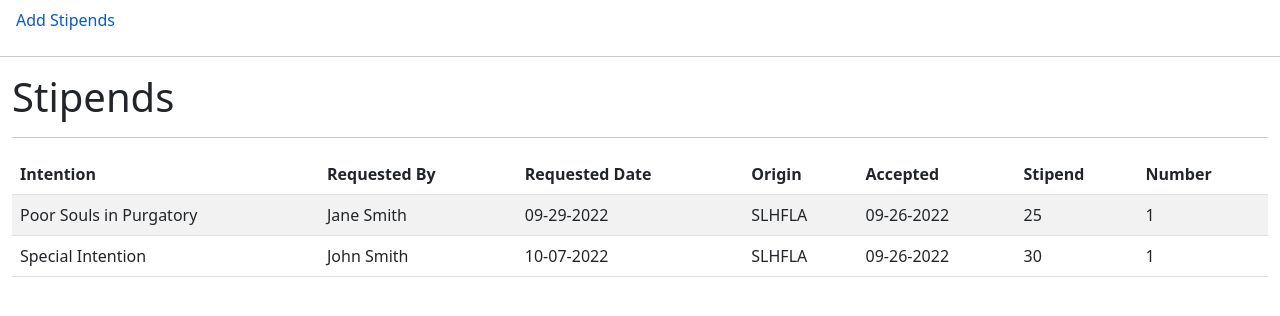
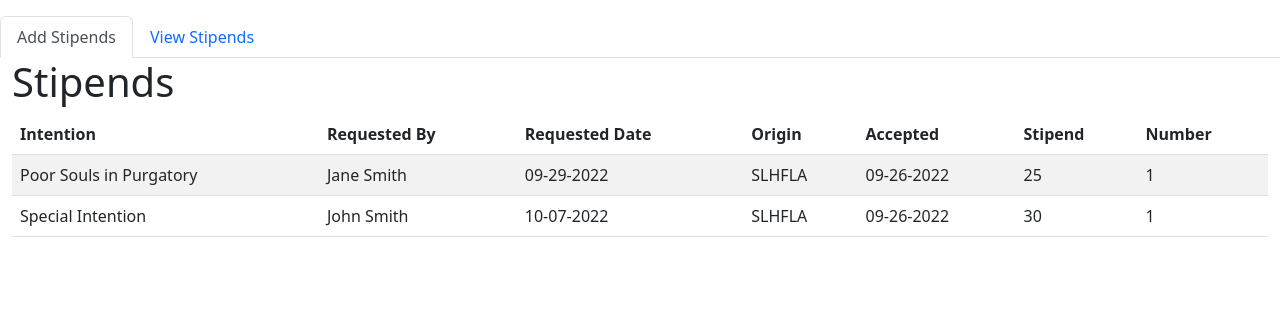
Before and after one commit to corei8/stipendium, a Flask app: page /stipends in a window 1280 px wide. Shown: the top 316 px of the page. Run offline with Flask 2, Linux system fonts and the light colour scheme; data comes from the database, SQL or seed files in the repository.

Commit message:
add better navigation tabs

```diff
--- a/stipendium.py
+++ b/stipendium.py
@@ -1,6 +1,7 @@
 import os
 from flask import (
-        Flask, request, render_template, url_for, flash, redirect
+        Flask, request, render_template,
+        url_for, flash, redirect
         )
 from flask_sqlalchemy import SQLAlchemy
 from datetime import datetime
@@ -8,10 +9,14 @@ from wtforms import (
         Form, BooleanField, StringField,
         PasswordField, SelectField,
         DateTimeField, DecimalField,
-        IntegerField, DateField, validators
+        IntegerField, DateField
         )
-from wtforms.widgets import CheckboxInput, DateTimeInput, DateInput
-# from wtforms.fields import DateTimeLocalInput
+from wtforms.validators import (
+        Length
+        )
+from wtforms.widgets import (
+        CheckboxInput, DateTimeInput, DateInput
+        )
 
 basedir = os.path.abspath(os.path.dirname(__file__))
 
@@ -38,9 +43,7 @@ class Stipend(db.Model):
     requester     = db.Column(db.String(25), unique=False, nullable=False)
     origin        = db.Column(db.String(6), unique=False, nullable=False)
     accepted      = db.Column(db.DateTime, default=datetime.now)
-    # request_date  = db.Column(db.Boolean, default=False, nullable=False)
     req_date      = db.Column(db.DateTime, nullable=True)
-    # finish        = db.Column(db.DateTime, nullable=True)
     amount        = db.Column(db.Integer, nullable=False)
     masses        = db.Column(db.Integer, default=1, nullable=False)
     celebrant     = db.Column(db.String(25), unique=False, nullable=True)
@@ -53,12 +56,12 @@ class Stipend(db.Model):
 class StipendForm(Form):
     intention = StringField(
             'Intention',
-            [validators.Length(min=5, max=120)],
+            [Length(min=5, max=120)],
             render_kw={'placeholder': 'Intention'}
             )
     requester = StringField(
             'From',
-            [validators.Length(min=5, max=25)],
+            [Length(min=5, max=25)],
             render_kw={'placeholder': 'Requester'}
             )
     origin = SelectField(
@@ -70,7 +73,8 @@ class StipendForm(Form):
             )
     req_date = DateField(
             'Start',
-            widget=DateInput()
+            widget=DateInput(),
+            default=datetime.today()
             )
     amount = IntegerField(
             'Stipend',
--- a/templates/add_stipend.html
+++ b/templates/add_stipend.html
@@ -1,12 +1,7 @@
 {% extends 'base.html' %}
 {% from "_formhelper.html" import input_field, check_field, select_field %}
-{% block nav %}
-<a class="nav-link" href="{{ url_for('stipends') }}">View Stipends</a>
-{% endblock %}
 {% block content %}
-<!--<div class="form_container">-->
 <h1>Add Stipend</h1>
-<hr>
 <form method="post">
     {{ input_field(form.intention) }}
     {{ input_field(form.requester) }}
@@ -18,5 +13,4 @@
         <input class="btn btn-primary" type="submit" value="Add to Database">
     </p>
 </form>
-<!--</div>-->
 {% endblock %}
--- a/templates/base.html
+++ b/templates/base.html
@@ -6,11 +6,16 @@
         <link href="https://cdn.jsdelivr.net/npm/bootstrap@5.2.1/dist/css/bootstrap.min.css" rel="stylesheet" integrity="sha384-iYQeCzEYFbKjA/T2uDLTpkwGzCiq6soy8tYaI1GyVh/UjpbCx/TYkiZhlZB6+fzT" crossorigin="anonymous">
     </head>
     <body>
-        <nav class="nav">
-            {% block nav %} {% endblock %}
-        </nav>
-        <hr>
-        <div class="container-xxl">
+        <ul class="nav nav-tabs mt-3">
+            <li class="nav-item">
+                <!--<a class="nav-link active" aria-current="page" href="#">Active</a>-->
+                <a class="nav-link active" aria-current="page" href="{{ url_for('add_stipend') }}">Add Stipends</a>
+            </li>
+            <li class="nav-item">
+                <a class="nav-link" href="{{ url_for('stipends') }}">View Stipends</a>
+            </li>
+        </ul>
+        <div class="container-xxl me-3">
             {% block content %} {% endblock %}
         </div>
     </body>
--- a/templates/stipends.html
+++ b/templates/stipends.html
@@ -1,12 +1,7 @@
 {% extends 'base.html' %}
 {% from "_formhelper.html" import datify %}
-{% block nav %}
-<a class="nav-link" href="{{ url_for('add_stipend') }}">Add Stipends</a>
-{% endblock %}
 {% block content %}
-<!--<div class="form_container">-->
 <h1>Stipends</h1>
-    <hr>
 <table class="table table-striped">
     <thead class="thead-dark">
         <tr>
@@ -33,5 +28,4 @@
         {% endfor %}
     </tbody>
 </table>
-<!--</div>-->
 {% endblock %}
```
Lines whose indentation alone changed are shown as unchanged.
